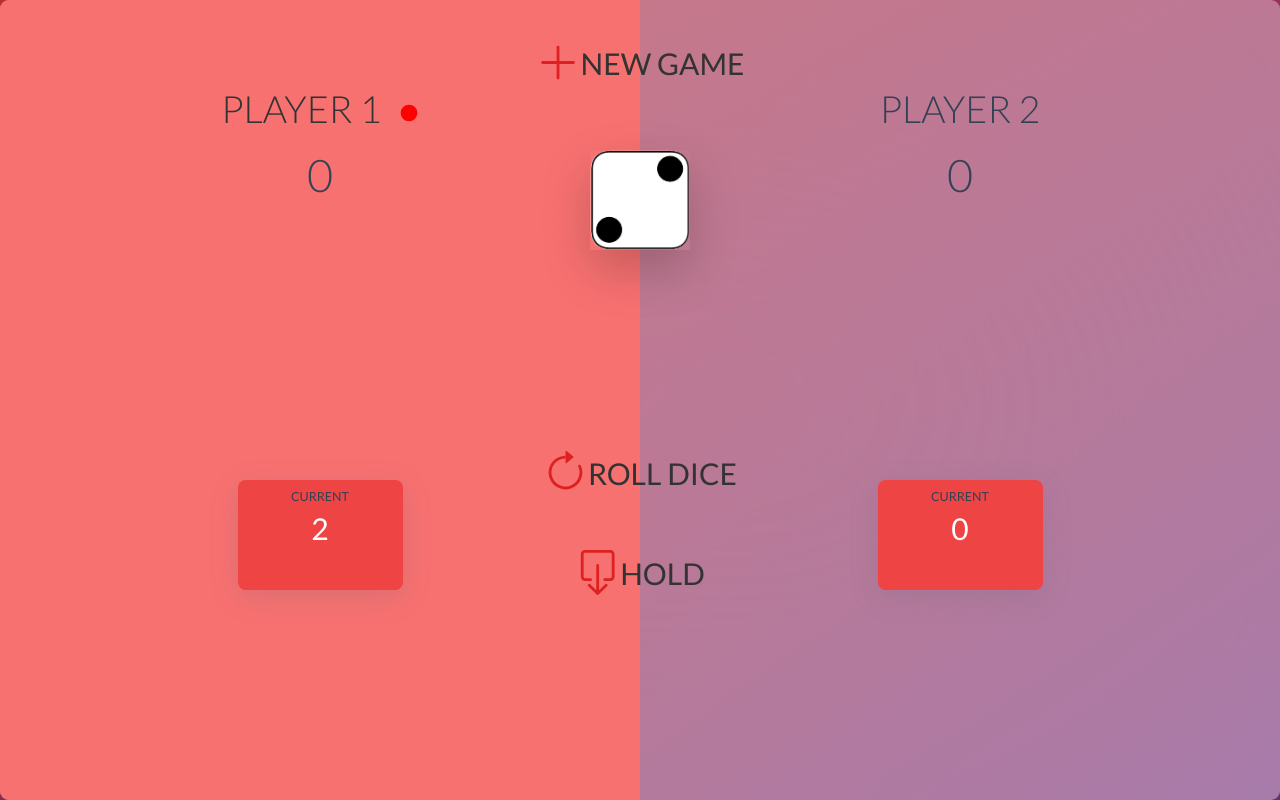
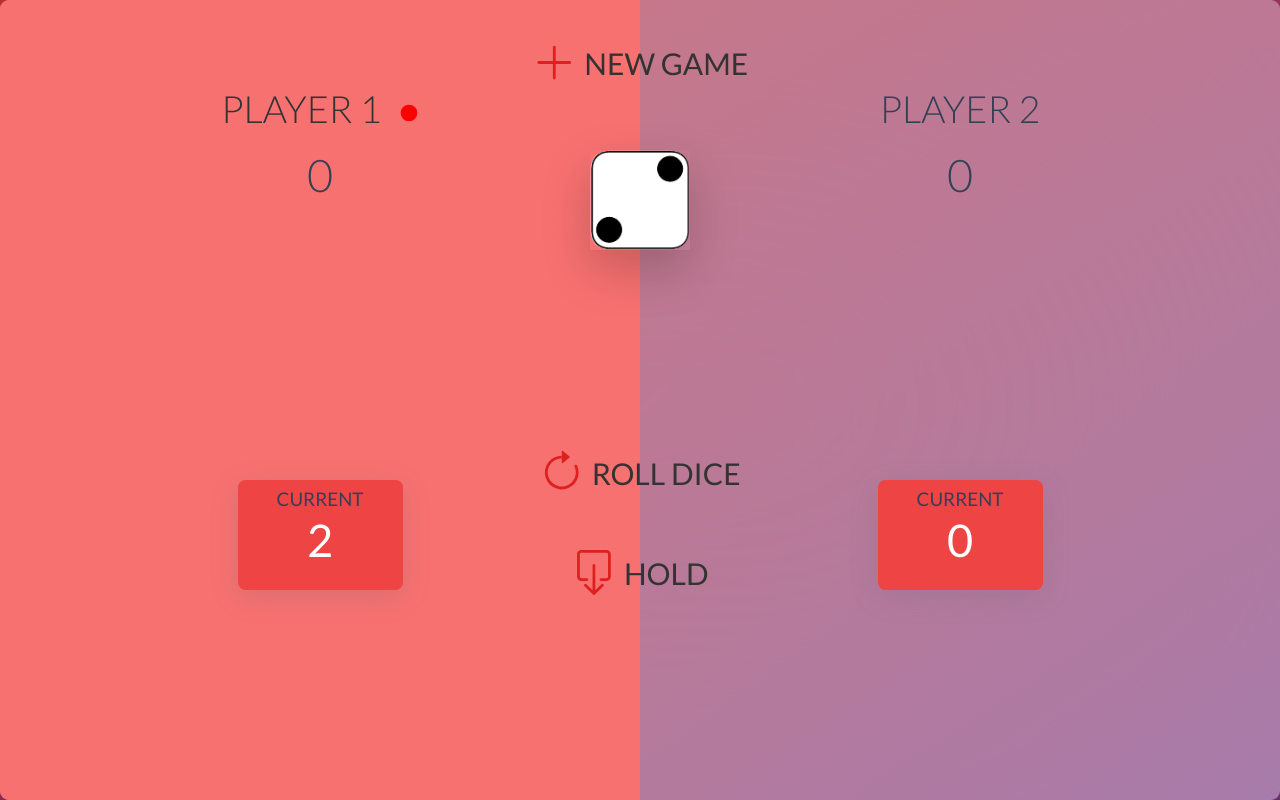
Before and after one commit to ThomasZadikian/Jeu-du-d-, a website: page index.html in a window 1280 px wide. Both pictures are taken after a click on the button "NEW GAME". Drawn offline with Linux system fonts and the light colour scheme.

Commit message:
fix bug style

```diff
--- a/index.html
+++ b/index.html
@@ -5,11 +5,18 @@
     <meta http-equiv="X-UA-Compatible" content="IE=edge" />
     <meta name="viewport" content="width=device-width, initial-scale=1.0" />
     <link href="/dist/output.css" rel="stylesheet" />
-    <link href="./src/style.css" rel="stylesheet" />
+    <link href="input.css" rel="stylesheet" />
 
     <title>Jeu du dé</title>
   </head>
+
   <body class="flex justify-center font-normal h-screen">
+    <p
+      class="absolute left-1/2 -translate-x-1/2 top-0 bg-green-400 text-center rounded-xl shadow-lg text-3xl mt-2 pt-4"
+      id="gameOver"
+    >
+      Le jeu est terminé !
+    </p>
     <!-- Game container -->
     <main class="relative flex">
       <!-- PLAYER 1 CONTAINER -->
@@ -29,8 +36,8 @@
           0
         </p>
         <div class="currentScore absolute bg-red-500 text-center rounded-xl">
-          <p class="mt-3 text-xl text-slate-700/100 font-normal">CURRENT</p>
-          <p class="text-5xl text-white mt-3" id="currentPlayerOne">0</p>
+          <p class="mt-3 text-3xl text-slate-700/100 font-normal">CURRENT</p>
+          <p class="text-7xl text-white mt-3" id="currentPlayerOne">0</p>
         </div>
       </section>
 
@@ -49,12 +56,12 @@
           0
         </p>
         <div class="currentScore absolute bg-red-500 rounded-xl text-center">
-          <p class="mt-3 text-xl text-slate-700/100 font-normal">CURRENT</p>
-          <p class="text-5xl text-white mt-3" id="currentPlayerTwo">0</p>
+          <p class="mt-3 text-3xl text-slate-700/100 font-normal">CURRENT</p>
+          <p class="text-7xl text-white mt-3" id="currentPlayerTwo">0</p>
         </div>
       </section>
 
-      <!-- DICE CONTAINER -->
+      <!-- GAME CONTAINER -->
       <img
         src="../images/dice1.png"
         alt="Dice for game"
@@ -68,25 +75,32 @@
         <img
           src="../images/newGame.svg"
           alt="Reload the game"
-          class="btnIcons"
+          class="btnIcons mr-3"
         />New game
       </button>
       <button
         class="flex absolute btn btnRollDice text-5xl items-center left-1/2"
         id="rollButton"
       >
-        <img src="../images/reload.svg" alt="Turn the dice" class="btnIcons" />
+        <img
+          src="../images/reload.svg"
+          alt="Turn the dice"
+          class="btnIcons mr-3"
+        />
         Roll dice
       </button>
       <button
         class="flex absolute btn btnHold text-5xl items-center left-1/2"
         id="holdButton"
       >
-        <img src="../images/hold.svg" alt="Hold score" class="btnIcons" />Hold
+        <img
+          src="../images/hold.svg"
+          alt="Hold score"
+          class="btnIcons mr-3"
+        />Hold
       </button>
-      <p id="gameOver"></p>
     </main>
 
-    <script src="./src/index.js"></script>
+    <script src="index.js"></script>
   </body>
 </html>
--- a/src/index.js
+++ b/index.js
@@ -35,9 +35,9 @@ player2Turn = false;
 
 function turnSystem() {
   if (playerOneTotalCount >= 100 || playerTwoTotalCount >= 100) {
-    gameOver.innerHTML = "Le partie est terminée";
+    gameOver.style.visibility = "visible";
   } else {
-    if ((player1Turn === false) | (player2Turn === true)) {
+    if (player1Turn === false) {
       player2Turn = true;
       player2Play();
     } else {
@@ -75,8 +75,8 @@ function holdSystem() {
 
 function player1Play() {
   let numb = Math.floor(Math.random() * (6 - 1) + 1);
-  const diceImage = "../images/dice" + numb + ".png";
-  document.querySelectorAll("img")[0].setAttribute("src", diceImage);
+  const diceImage = "/images/dice" + numb + ".png";
+  diceIMG.setAttribute("src", diceImage);
   if (numb === 1) {
     playerOneContainer.classList.remove("bg-red-400");
     playerOneActive.classList.remove("activePlayer");
@@ -121,6 +121,7 @@ newGame.addEventListener("click", () => {
   playerTwoTotalCount = 0;
   playerTwoActualCount = 0;
   totalPlayer2.innerHTML = playerTwoTotalCount;
+  gameOver.style.visibility = "hidden";
   player1Turn = true;
   player2Turn = false;
   turnSystem();
--- a/src/style.css
+++ b/input.css
@@ -1,10 +1,14 @@
-@import url('https://fonts.googleapis.com/css2?family=Lato:ital,wght@0,100;0,300;0,400;0,700;0,900;1,100;1,300;1,400;1,700;1,900&display=swap');
+@tailwind base;
+@tailwind components;
+@tailwind utilities;
+
+@import url("https://fonts.googleapis.com/css2?family=Lato:ital,wght@0,100;0,300;0,400;0,700;0,900;1,100;1,300;1,400;1,700;1,900&display=swap");
 
 * {
   margin: 0;
   padding: 0;
   box-sizing: inherit;
-  }
+}
 
 html {
   font-size: 62.5%;
@@ -12,7 +16,7 @@ html {
 }
 
 body {
-  font-family: 'Lato', sans-serif ;
+  font-family: "Lato", sans-serif;
   color: #333;
   background-image: linear-gradient(to top left, #753682 0%, #bf2e34 100%);
   align-items: center;
@@ -64,21 +68,11 @@ main {
   height: 10rem;
   box-shadow: 0 2rem 5rem rgba(0, 0, 0, 0.2);
 }
-.diceRoll {
-    animation-duration: 1s;
-    animation-name: slidein;
-}
 
 .player {
-  flex:50%;
+  flex: 50%;
   transition: all 0.75s;
 }
-
-
-#roll-button {
-   margin-top: 250px;
-}
-
 .currentScore {
   height: 110px;
   width: 165px;
@@ -91,3 +85,14 @@ main {
   width: 20px;
   margin-left: 10px;
 }
+
+#roll-button {
+  margin-top: 250px;
+}
+
+#gameOver {
+  opacity: 85%;
+  height: 50px;
+  width: 350px;
+  visibility: hidden;
+}
--- a/src/input.css
+++ /dev/null
@@ -1,3 +0,0 @@
-@tailwind base;
-@tailwind components;
-@tailwind utilities;
--- a/tailwind.config.js
+++ b/tailwind.config.js
@@ -1,6 +1,6 @@
 /** @type {import('tailwindcss').Config} */
 module.exports = {
-  content: ["./src/**/*.{html,js}"],
+  content: ["./**{html,js}"],
   theme: {
     extend: {},
   },
```
Also changed, not shown: dist/output.css.
